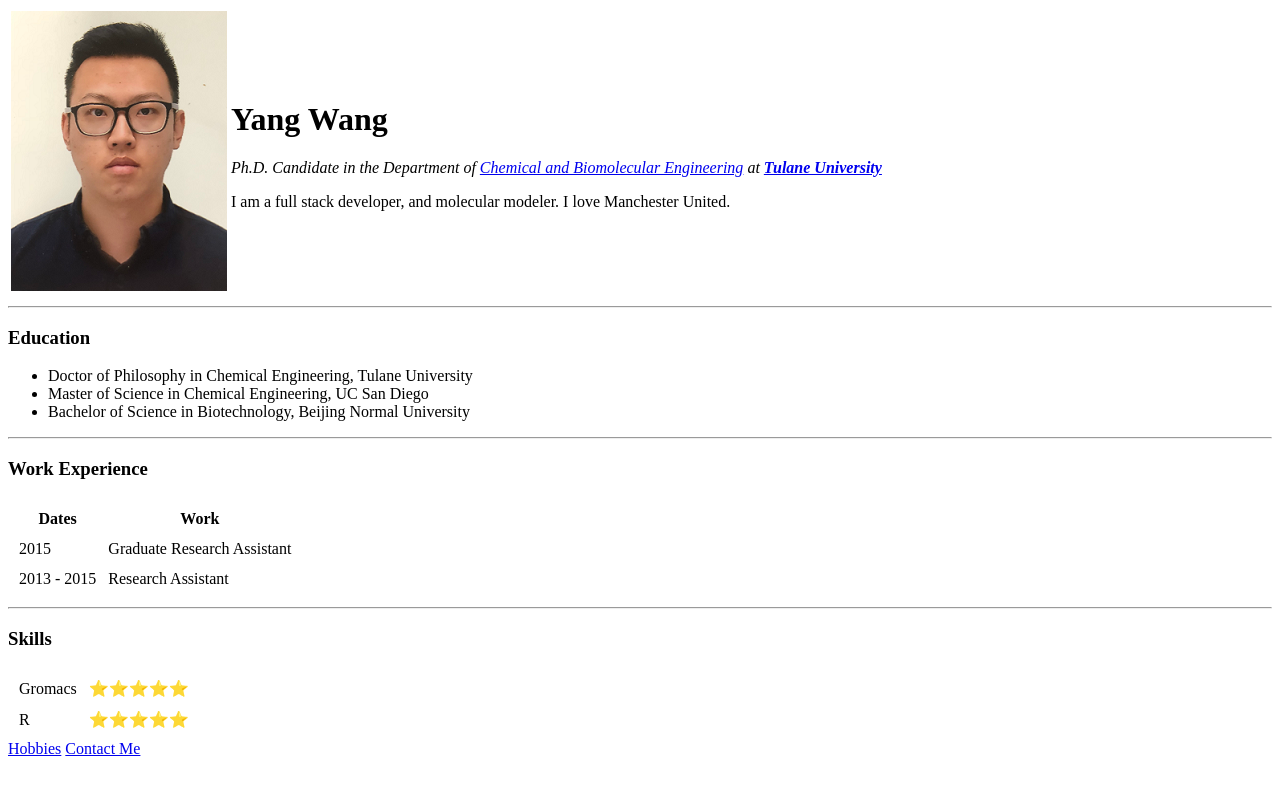
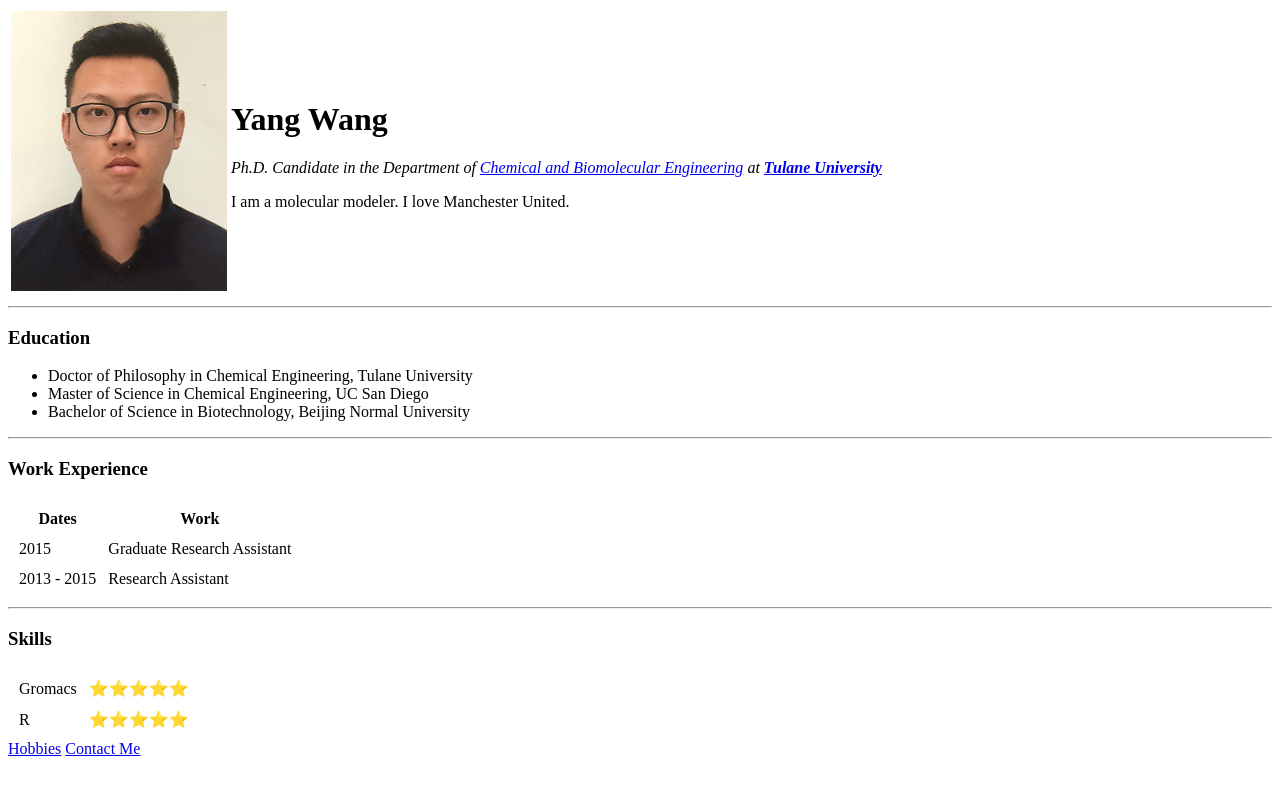
Before and after one commit to YangChemE/cv-web-dev-project, a plain HTML site: page index.html in a window 1280 px wide. Drawn offline with Linux system fonts and the light colour scheme.

Commit message:
Update index.html

```diff
--- a/index.html
+++ b/index.html
@@ -22,7 +22,7 @@
           <h1>Yang Wang</h1>
           <p><em>Ph.D. Candidate in the Department of <a href="https://sse.tulane.edu/cbe">Chemical and Biomolecular Engineering</a>
              at <a href="https://tulane.edu/"><strong>Tulane University</strong></a></em></p>
-          <p>I am a full stack developer, and molecular modeler. I love Manchester United.</p>
+          <p>I am a molecular modeler. I love Manchester United.</p>
         </td>
       </tr>
     </tbody>
```
